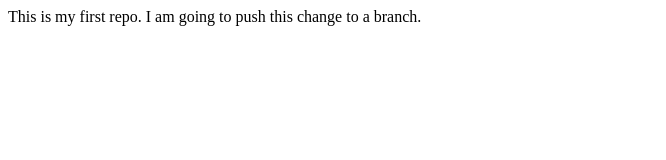
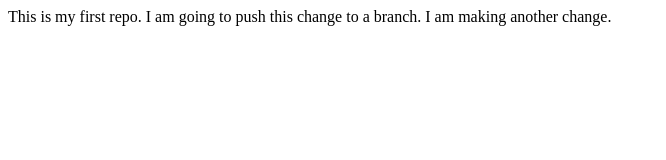
Before and after one commit to gzahid/NUSSOC-MERN-AI, a plain HTML site: page index.html in a window 1280 px wide. Shown: the whole page, without its empty margins (0-666 px from the left). Drawn offline with Linux system fonts and the light colour scheme.

Commit message:
This is my second commit

```diff
--- a/index.html
+++ b/index.html
@@ -6,5 +6,6 @@
     <body>
         This is my first repo.
         I am going to push this change to a branch.
+        I am making another change.
     </body>
 </html>
```
